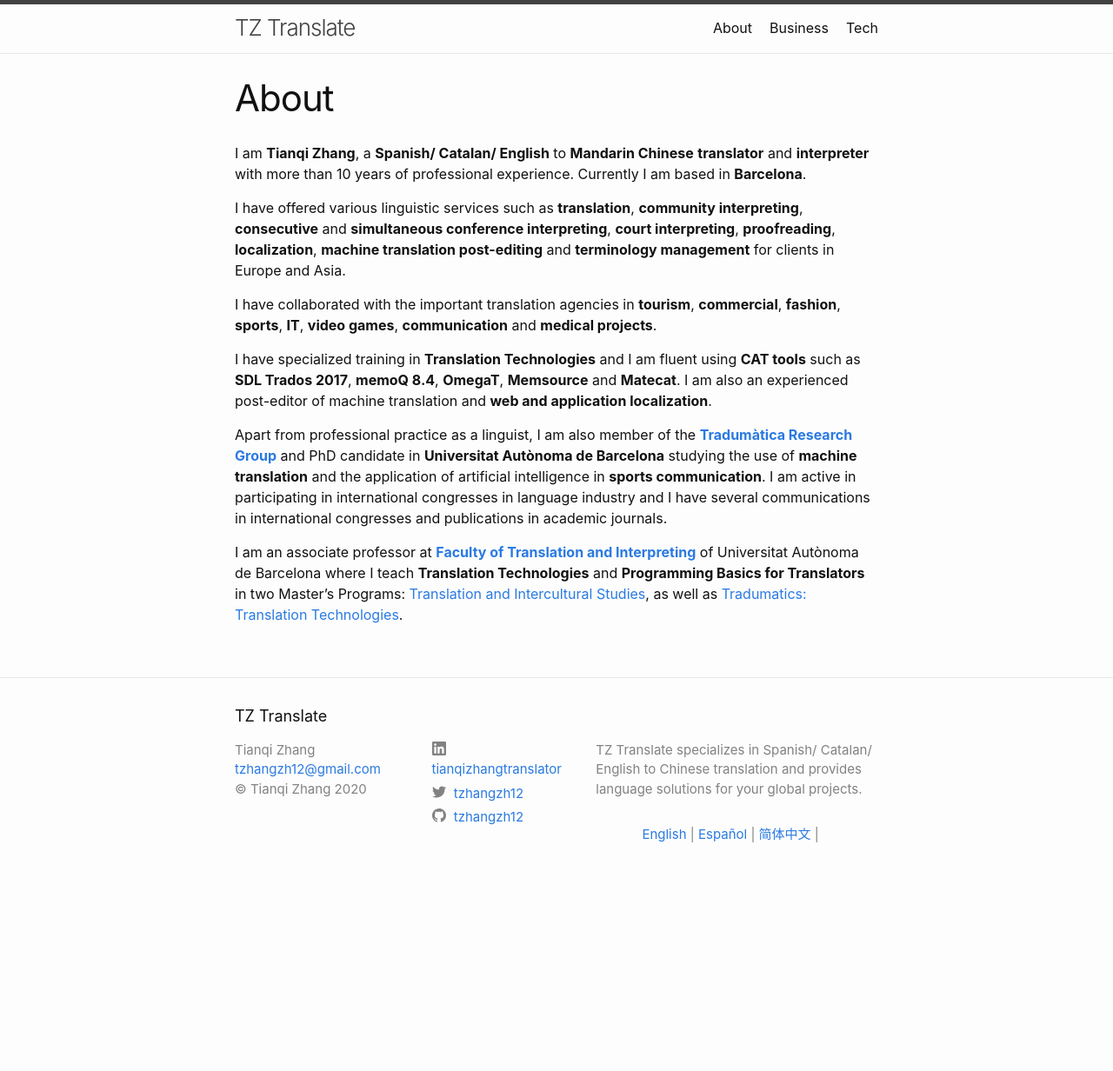
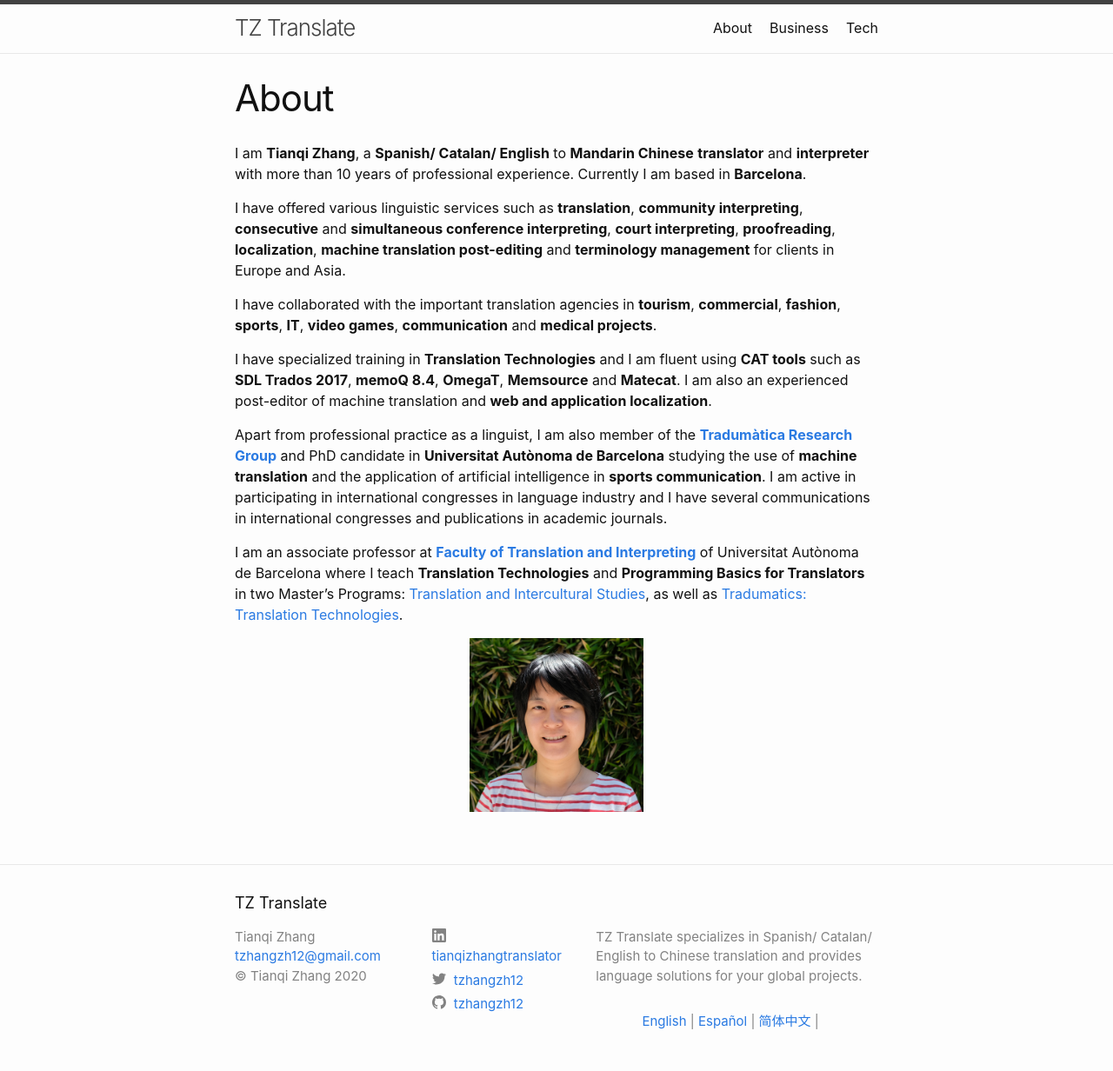
Before and after one commit to tzhangzh12/blog, a Jekyll site: the page built from about.markdown, in a window 1280 px wide. Shown: the whole page at 87% size. Built offline with Jekyll 4.4.1, drawn with Linux system fonts in a browser that asks for light colours; before the commit the page ends 1017 px from its top, so only the background shows below that.

Commit message:
updated image about

```diff
--- a/about.markdown
+++ b/about.markdown
@@ -15,3 +15,7 @@ I have specialized training in <b>Translation Technologies</b> and I am fluent u
 Apart from professional practice as a linguist, I am also member of the [<b>Tradumàtica Research Group</b>](https://grupsderecerca.uab.cat/tradumatica/en) and PhD candidate in <b>Universitat Autònoma de Barcelona</b> studying the use of <b>machine translation</b> and the application of artificial intelligence in <b>sports communication</b>. I am active in participating in international congresses in language industry and I have several communications in international congresses and publications in academic journals.
 
 I am an associate professor at [<b>Faculty of Translation and Interpreting</b>](https://www.uab.cat/web/facultat-de-traduccio-i-d-interpretacio-1345711433624.html) of Universitat Autònoma de Barcelona where I teach <b>Translation Technologies</b> and <b>Programming Basics for Translators</b> in two Master's Programs: [Translation and Intercultural Studies](https://www.uab.cat/web/estudiar/official-master-s-degrees/general-information-1096480962610.html?param1=1345740337031), as well as [Tradumatics: Translation Technologies](https://www.uab.cat/web/estudiar/official-master-s-degrees/general-information-1096480962610.html?param1=1345695508762).
+
+<div style="text-align:center">
+<img src="/assets/TianqiZhang.jpg" alt="drawing" width="200"/>
+</div>
```
Also changed, not shown: assets/TianqiZhang.jpg (added).
